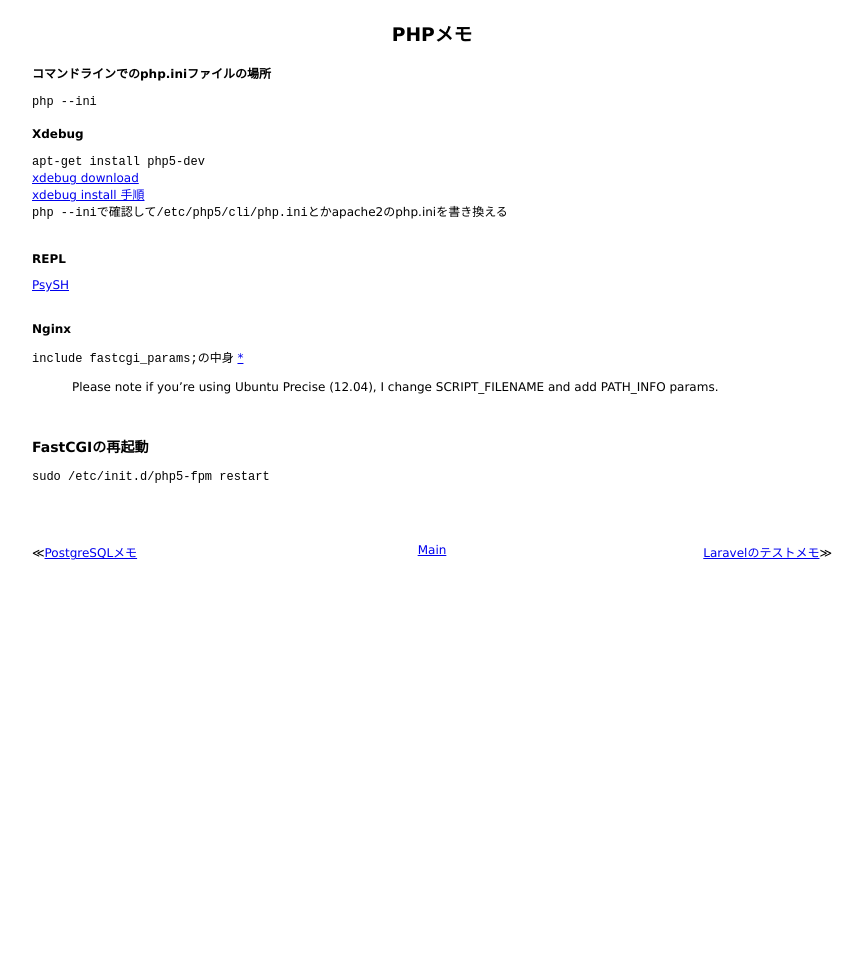
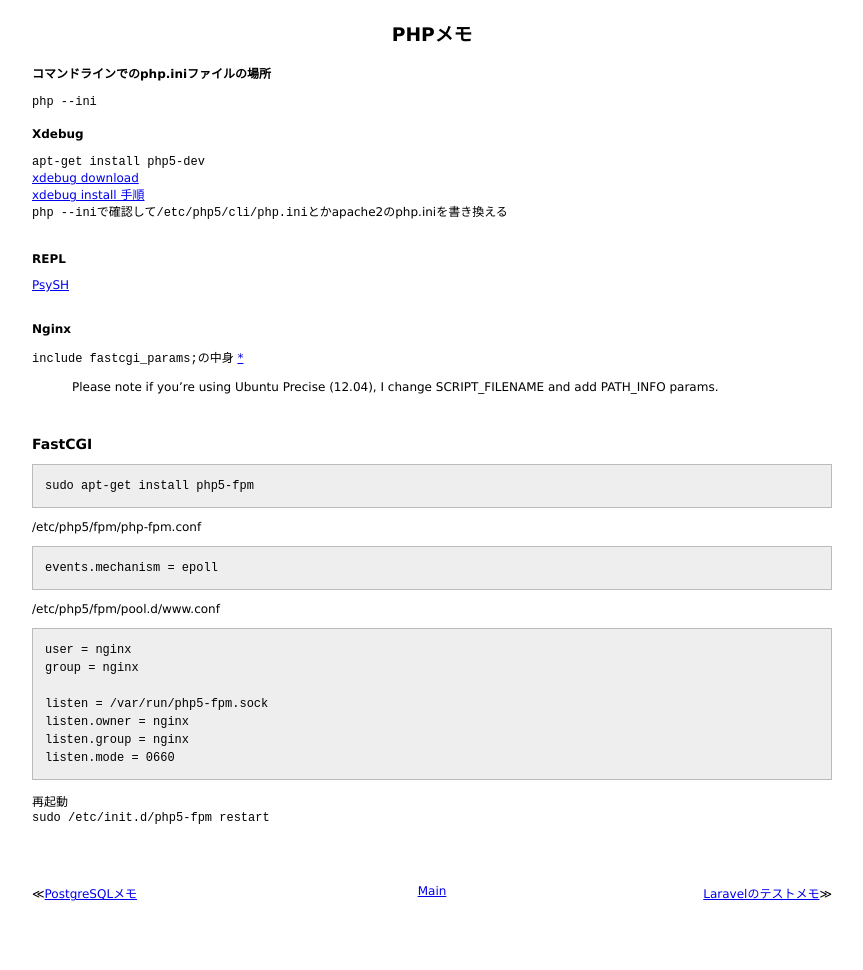
Before and after one commit to 38elements/38elements.github.com, a Jekyll site: the page built from _posts/2016-05-30-php.md, in a window 1280 px wide. Shown: the whole page, without its empty margins (208-1071 px from the left). Built offline with Jekyll 4.4.1, drawn with Linux system fonts in a browser that asks for light colours; before the commit the page ends 900 px from its top, so only the background shows below that.

Commit message:
Update 2016-05-30-php.md

````diff
--- a/_posts/2016-05-30-php.md
+++ b/_posts/2016-05-30-php.md
@@ -22,6 +22,29 @@ title: PHPメモ
 <blockquote>Please note if you’re using Ubuntu Precise (12.04), I change SCRIPT_FILENAME and add PATH_INFO params.</blockquote>
 <br>
 
-### FastCGIの再起動
+### FastCGI
+```
+sudo apt-get install php5-fpm
+```
+
+/etc/php5/fpm/php-fpm.conf
+
+```
+events.mechanism = epoll
+```
+
+/etc/php5/fpm/pool.d/www.conf
+
+```
+user = nginx
+group = nginx
+
+listen = /var/run/php5-fpm.sock
+listen.owner = nginx
+listen.group = nginx
+listen.mode = 0660
+```
+
+再起動
 `sudo /etc/init.d/php5-fpm restart`
 <br>
````
